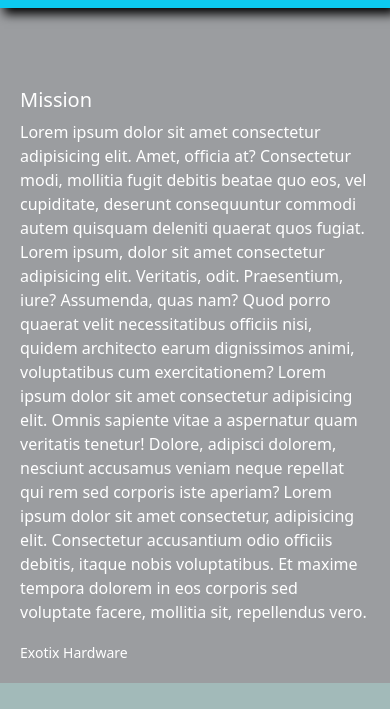
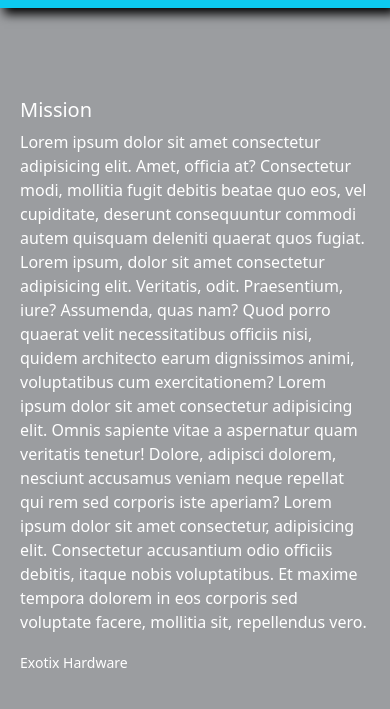
Before and after one commit to HectorAgudelo/CoderHouse_HTML-CSS, a plain HTML site: page index.html in a window 390 px wide. Shown: the part 92-801 px from the top of the page. Drawn offline with nearby package versions, Linux system fonts and the light colour scheme.

Commit message:
actualizacion al high del index.css

```diff
--- a/styles/index.css
+++ b/styles/index.css
@@ -70,7 +70,7 @@
     background-repeat: no-repeat;
     background-position: center;
     background-size: cover;
-    height: 80vh;
+    height: 100vh;
   }
 
   .main__intro{
@@ -100,6 +100,7 @@
   .main {
     margin: 10px 5px;
     padding: 10px 0px;
+    height: 100vh;
   }
 
   .main__intro{
```
